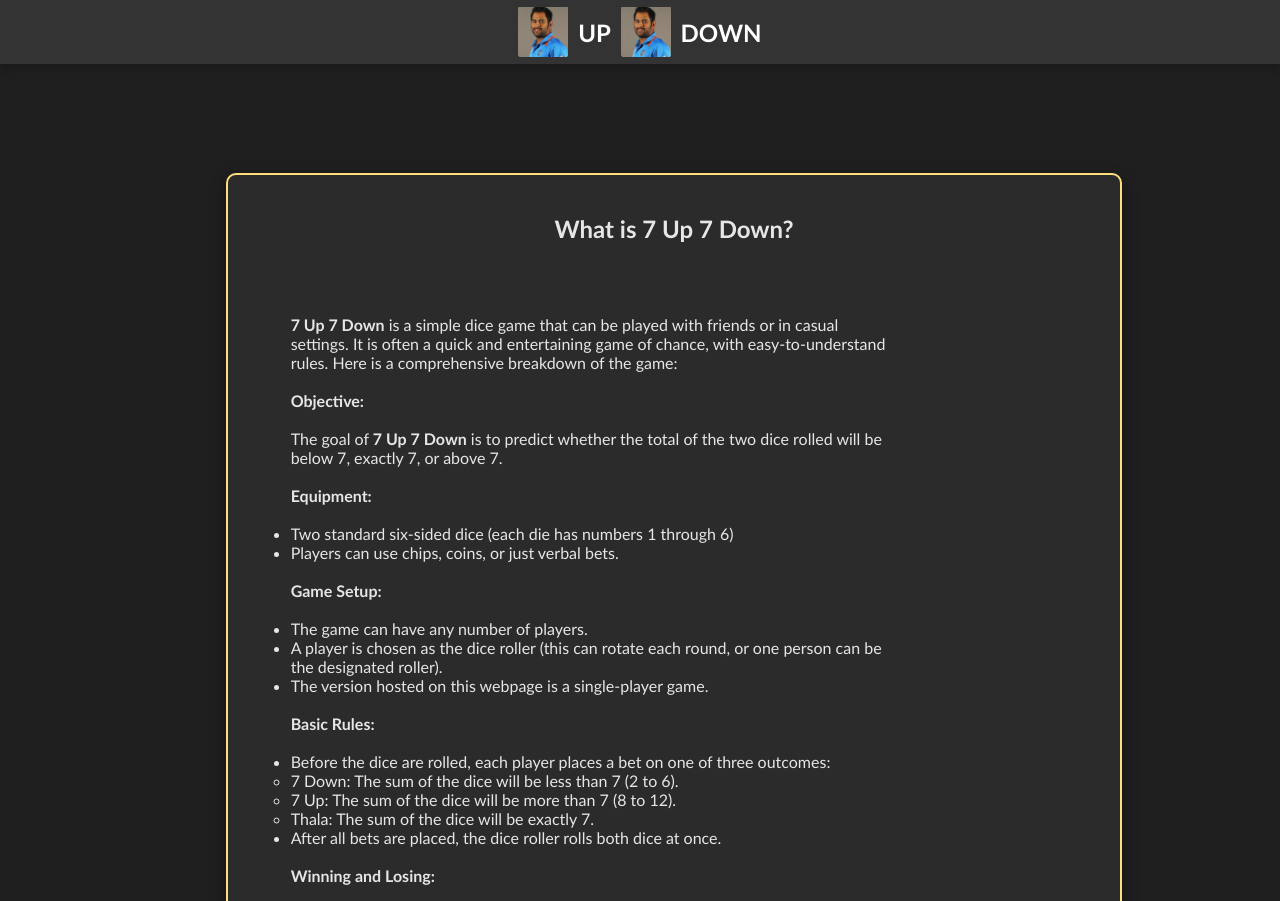
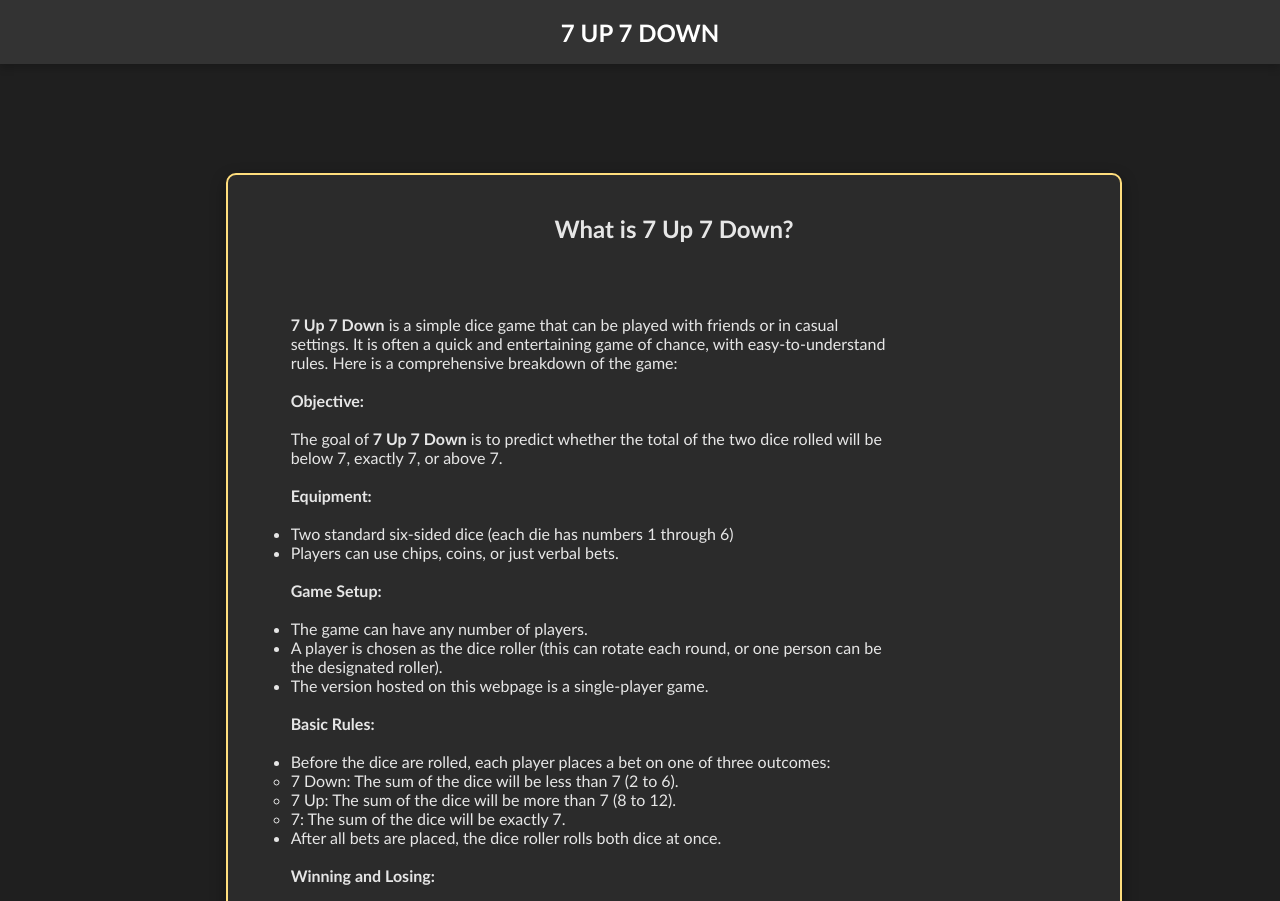
Before and after one commit to 5ud21/seven_up_seven_down, a plain HTML site: page index.html in a window 1280 px wide. Shown: the top 901 px of the page. Drawn offline with Linux system fonts and the light colour scheme.

Commit message:
Update index.html

```diff
--- a/index.html
+++ b/index.html
@@ -3,14 +3,14 @@
 <head>
     <meta charset="UTF-8">
     <meta name="viewport" content="width=device-width, initial-scale=1.0">
-    <title>#Thala for a reason</title>
+    <title>7 Up 7 Down</title>
     <link rel="shortcut icon" href="black_logo.png" type="image/png">
     <link rel="stylesheet" href="home.css">
 </head>
 <body>
     <nav>
         <div class="navbar-div">
-            <h2><img src="thala.png" alt="msd">UP<img src="thala.png" alt="msd">DOWN</h2>
+            <h2>7 UP 7 DOWN</h2>
         </div>
     </nav>
 
@@ -51,7 +51,7 @@
                         <ul>
                             <li>7 Down: The sum of the dice will be less than 7 (2 to 6).</li>
                             <li>7 Up: The sum of the dice will be more than 7 (8 to 12).</li>
-                            <li>Thala: The sum of the dice will be exactly 7.</li>
+                            <li>7: The sum of the dice will be exactly 7.</li>
                         </ul>
                     </li>
                     <li>After all bets are placed, the dice roller rolls both dice at once.</li>
```
